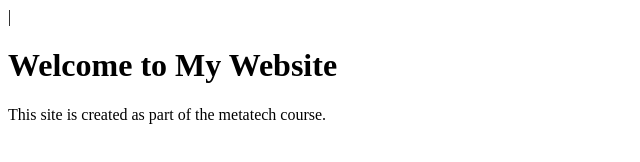
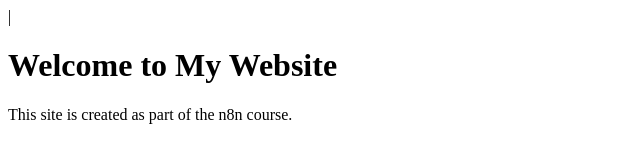
Before and after one commit to mohitsi0396/Mohit, a plain HTML site: page index.html in a window 1280 px wide. Shown: the full height of the page, 0-640 px from the left. Drawn offline with Linux system fonts and the light colour scheme.

Commit message:
Update index.html

```diff
--- a/index.html
+++ b/index.html
@@ -16,8 +16,6 @@
     },
   });
 </script>
-
-
-<p>This site is created as part of the metatech course.</p>
+<p>This site is created as part of the n8n course.</p>
 </body>
 </html>
```
